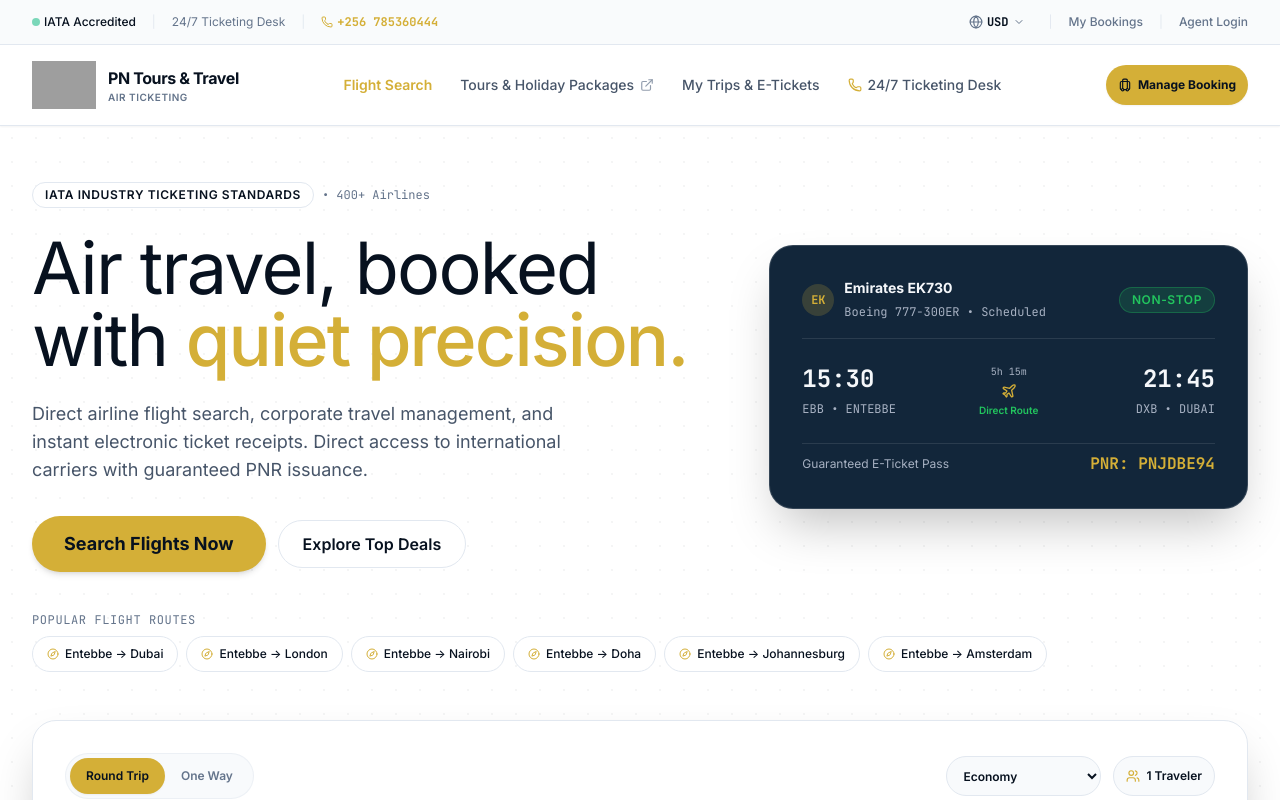
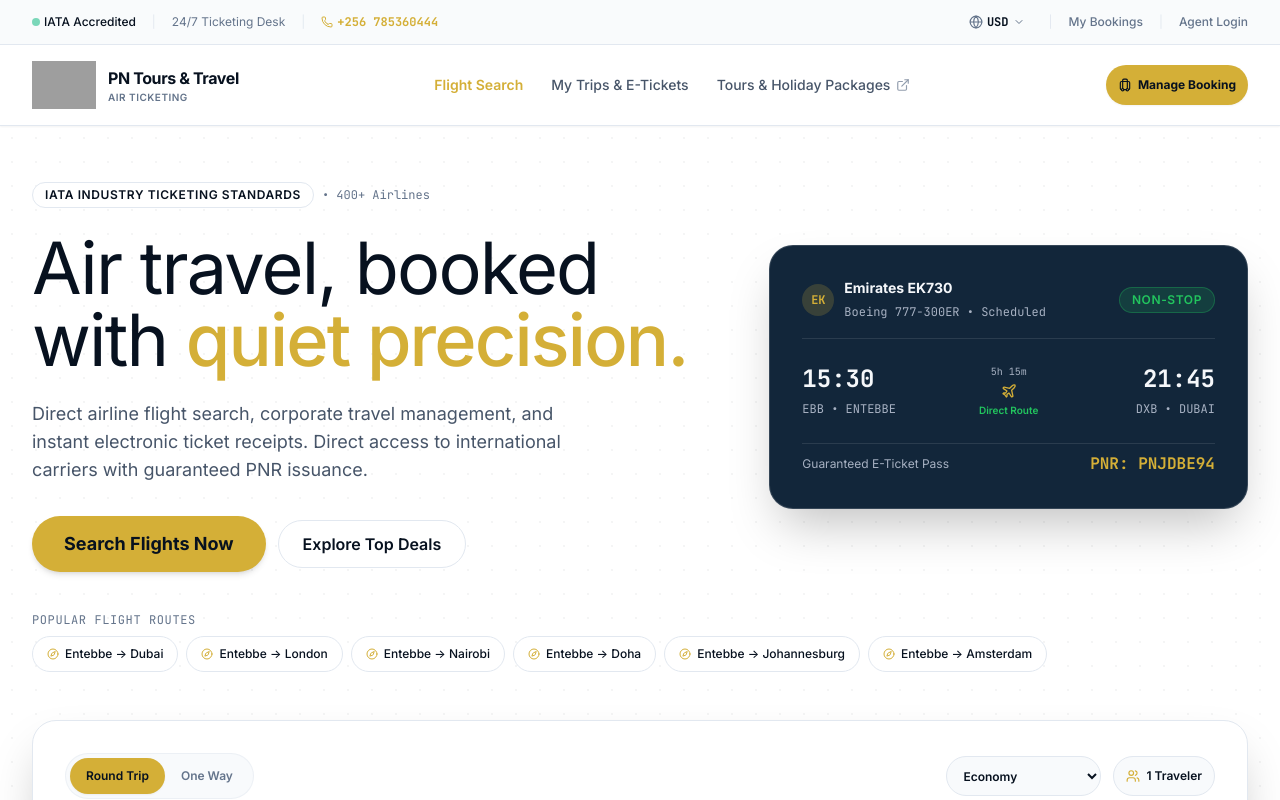
Before and after one commit to PnToursandTravel/Air-Ticketing, a Next.js app: page / in a window 1280 px wide. Shown: the top 800 px of the page. Built offline with nearby package versions, Linux system fonts and the light colour scheme; grey boxes are pictures that could not be loaded.

Commit message:
feat(nav): place Tours & Holiday Packages between My Trips & E-Tickets and Manage Booking in header

```diff
--- a/components/ui/Navbar.tsx
+++ b/components/ui/Navbar.tsx
@@ -174,17 +174,6 @@
           >
             Flight Search
           </Link>
-          <a
-            href="https://pntoursandtravel.com/"
-            target="_blank"
-            rel="noopener noreferrer"
-            className={`transition-colors hover:text-primary py-2 flex items-center space-x-1.5 group ${
-              darkHero ? "text-on-dark/80" : "text-body"
-            }`}
-          >
-            <span>Tours & Holiday Packages</span>
-            <ExternalLink className="w-3.5 h-3.5 text-muted group-hover:text-primary transition-colors opacity-70" />
-          </a>
           <Link
             href="/account/trips"
             className={`transition-colors hover:text-primary py-2 ${
@@ -198,13 +187,15 @@
             My Trips & E-Tickets
           </Link>
           <a
-            href="tel:+256785360444"
-            className={`transition-colors hover:text-primary flex items-center space-x-1.5 py-2 ${
+            href="https://pntoursandtravel.com/"
+            target="_blank"
+            rel="noopener noreferrer"
+            className={`transition-colors hover:text-primary py-2 flex items-center space-x-1.5 group ${
               darkHero ? "text-on-dark/80" : "text-body"
             }`}
           >
-            <Phone className="w-3.5 h-3.5 text-primary" />
-            <span>24/7 Ticketing Desk</span>
+            <span>Tours & Holiday Packages</span>
+            <ExternalLink className="w-3.5 h-3.5 text-muted group-hover:text-primary transition-colors opacity-70" />
           </a>
         </nav>
 
@@ -251,6 +242,19 @@
               <span>Flight Search</span>
             </Link>
 
+            <Link
+              href="/account/trips"
+              onClick={() => setMobileMenuOpen(false)}
+              className={`flex items-center space-x-3 p-3 rounded-lg text-sm font-medium transition-colors min-h-[48px] ${
+                linkActive("/account/trips")
+                  ? "bg-primary/10 text-primary font-bold"
+                  : "hover:bg-surface-soft text-ink"
+              }`}
+            >
+              <Luggage className="w-4 h-4 text-primary" />
+              <span>My Trips & E-Tickets</span>
+            </Link>
+
             <a
               href="https://pntoursandtravel.com/"
               target="_blank"
@@ -264,19 +268,6 @@
               </div>
               <ExternalLink className="w-4 h-4 text-muted" />
             </a>
-
-            <Link
-              href="/account/trips"
-              onClick={() => setMobileMenuOpen(false)}
-              className={`flex items-center space-x-3 p-3 rounded-lg text-sm font-medium transition-colors min-h-[48px] ${
-                linkActive("/account/trips")
-                  ? "bg-primary/10 text-primary font-bold"
-                  : "hover:bg-surface-soft text-ink"
-              }`}
-            >
-              <Luggage className="w-4 h-4 text-primary" />
-              <span>My Trips & E-Tickets</span>
-            </Link>
 
             <a
               href="tel:+256785360444"
```
